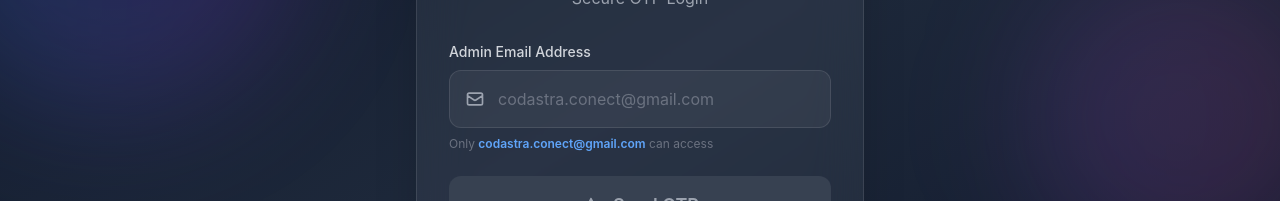
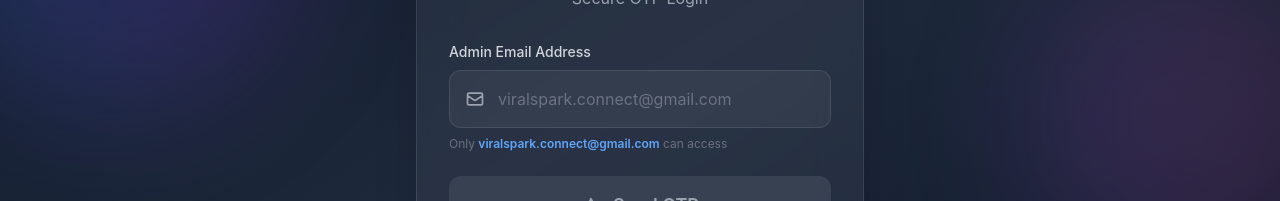
Before and after one commit to viralsparkconnect-hue/codastra-next-client, a Next.js app: page /admin/leads in a window 1280 px wide. Shown: the part 310-511 px from the top of the page. Built offline with nearby package versions, Linux system fonts and the light colour scheme.

Commit message:
Update leads.js

```diff
--- a/pages/admin/leads.js
+++ b/pages/admin/leads.js
@@ -136,7 +136,7 @@ export default function CRMAdminPage() {
     const authTimestamp = localStorage.getItem('crm_auth_timestamp')
     const authEmail = localStorage.getItem('crm_auth_email')
 
-    if (auth === 'true' && authTimestamp && authEmail === 'codastra.conect@gmail.com') {
+    if (auth === 'true' && authTimestamp && authEmail === 'viralspark.connect@gmail.com') {
       const authTime = parseInt(authTimestamp)
       const now = Date.now()
       const twentyFourHours = 24 * 60 * 60 * 1000
@@ -171,7 +171,7 @@ export default function CRMAdminPage() {
     setError('')
     setSuccess('')
 
-    if (email.toLowerCase().trim() !== 'codastra.conect@gmail.com') {
+    if (email.toLowerCase().trim() !== 'viralspark.connect@gmail.com') {
       setError('Access denied. Only authorized admin email can login.')
       setIsLoading(false)
       return
@@ -387,7 +387,7 @@ export default function CRMAdminPage() {
                   <Mail className="absolute left-4 top-1/2 transform -translate-y-1/2 w-5 h-5 text-gray-400" />
                   <input
                     type="email"
-                    placeholder="codastra.conect@gmail.com"
+                    placeholder="viralspark.connect@gmail.com"
                     value={email}
                     onChange={(e) => setEmail(e.target.value)}
                     onKeyPress={(e) => e.key === 'Enter' && handleSendOTP(e)}
@@ -398,7 +398,7 @@ export default function CRMAdminPage() {
                   />
                 </div>
                 <p className="text-xs text-gray-500 mt-2">
-                  Only <span className="text-blue-400 font-semibold">codastra.conect@gmail.com</span> can access
+                  Only <span className="text-blue-400 font-semibold">viralspark.connect@gmail.com</span> can access
                 </p>
               </div>
 
```
